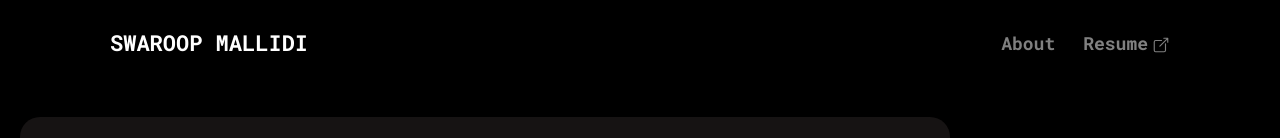
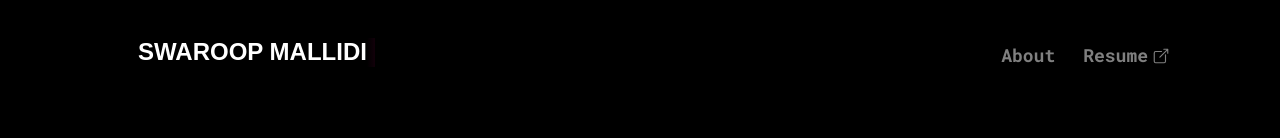
Before and after one commit to swarroopp/ni-hao, a React (Vite) app: page / in a window 1280 px wide. Shown: the top 138 px of the page. Built offline with nearby package versions, Linux system fonts and the light colour scheme.

Commit message:
name animation changed

```diff
--- a/src/components/AnimatedBox.jsx
+++ b/src/components/AnimatedBox.jsx
@@ -1,20 +1,8 @@
 import { motion } from "framer-motion";
-import { useState, useEffect } from "react";
+import { useState } from "react";
 
 export default function AnimatedBox() {
-    const [text, setText] = useState("SWAROOP");
-    const [textSize, setTextSize] = useState(32);
-    const [expanded, setExpanded] = useState(false);
-
-    useEffect(() => {
-        const timer = setTimeout(() => {
-            setExpanded(true);
-            setText("SWAROOP MALLIDI");
-            setTextSize(24);
-        }, 1500); // Wait for sweep animation to finish
-
-        return () => clearTimeout(timer);
-    }, []);
+    const [isAnimationComplete, setIsAnimationComplete] = useState(false);
 
     return (
         <div
@@ -26,27 +14,23 @@ export default function AnimatedBox() {
                 overflow: "hidden",
                 padding: "8px",
                 margin: 0,
-                marginLeft: "20px", // Align with the About and Resume section
+                marginLeft: "20px",
                 textAlign: "left"
             }}
         >
-            {/* Text with gradient highlight */}
+            {/* Text always shows SWAROOP MALLIDI */}
             <motion.h1
                 style={{
-                    fontSize: `${textSize}px`,
+                    fontSize: "24px",
                     fontFamily: "Arial, sans-serif",
                     fontWeight: "bold",
                     margin: 0,
                     position: "relative",
                     display: "inline-block",
-                    color: "#ffffff"
+                    color: isAnimationComplete ? "#ffffff" : "#ffffff"
                 }}
-                animate={{
-                    fontSize: textSize
-                }}
-                transition={{ duration: 0.5 }}
             >
-                {text}
+                SWAROOP MALLIDI
 
                 {/* Animated color sweep overlay */}
                 <motion.div
@@ -66,6 +50,7 @@ export default function AnimatedBox() {
                         duration: 1.2,
                         ease: "easeInOut"
                     }}
+                    onAnimationComplete={() => setIsAnimationComplete(true)}
                 />
             </motion.h1>
         </div>
--- a/src/components/Home.jsx
+++ b/src/components/Home.jsx
@@ -23,7 +23,7 @@ function Home() {
         <div className="nav">
           <div className="ocnt">
             <div className="logo">
-              <h2>SWAROOP MALLIDI</h2>
+              <AnimatedBox />
             </div>
             <div className="nav-links">
               <ul>
```
